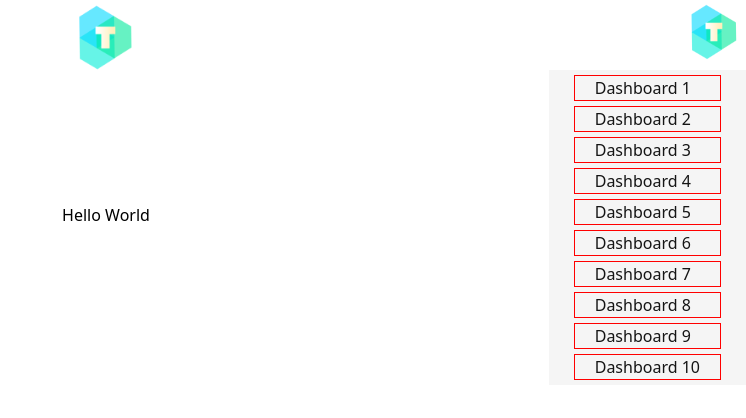
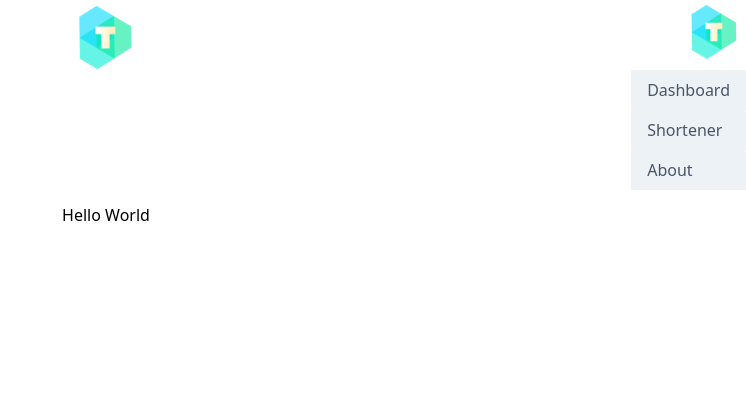
Before and after one commit to iLuiizUHD/tidis-frontend, a Nuxt app: page / in a window 1280 px wide. Shown: the top 418 px of the page, without its empty margins (534-1280 px from the left). Built offline with nearby package versions, Linux system fonts and the light colour scheme.

Commit message:
Menu and header in all pages

```diff
--- a/components/Header.vue
+++ b/components/Header.vue
@@ -2,9 +2,9 @@
   <header class="t-header">
     <div class="t-header-empty"></div>
     <div class="t-header-logo-container">
-      <a href="/" class="t-logo" title="Home">
+      <nuxt-link to="/" class="t-logo" title="Home">
         <img src="/android-chrome-192x192.png" alt="Tidis logo" />
-      </a>
+      </nuxt-link>
     </div>
     <div class="t-header-actions">
       <section class="t-menu">
@@ -13,9 +13,15 @@
         </button>
 
         <transition name="slide-fade">
-          <ul v-show="isMenuOpen" class="absolute t-user-menu">
-            <li v-for="(i, o) in 10" :key="o">
-              <nuxt-link to="/dashboard/dashboard">Dashboard {{ i }}</nuxt-link>
+          <ul v-show="isMenuOpen" class="t-user-menu">
+            <li>
+              <nuxt-link to="/dashboard">Dashboard</nuxt-link>
+            </li>
+            <li>
+              <nuxt-link to="/shortener">Shortener</nuxt-link>
+            </li>
+            <li>
+              <nuxt-link to="/about">About</nuxt-link>
             </li>
           </ul>
         </transition>
@@ -73,23 +79,25 @@ export default Vue.extend({
       float: right;
 
       .t-user-menu {
+        @apply absolute;
+        @apply text-gray-700;
+
         background: whitesmoke;
         right: 0;
 
         li {
-          color: #151515;
-          border: 1px solid #f00;
-          margin: 5px 25px;
-          transition: 0.2s cubic-bezier(0.455, 0.03, 0.515, 0.955);
-          cursor: pointer;
+          a {
+            @apply rounded-t;
+            @apply bg-gray-200;
+            @apply py-2;
+            @apply px-4;
+            @apply block;
+            @apply whitespace-no-wrap;
+          }
 
-          a {
-            padding: 20px;
+          a:hover {
+            @apply bg-gray-400;
           }
-        }
-
-        li:hover {
-          background: #e2e2e2;
         }
       }
     }
@@ -113,9 +121,13 @@ export default Vue.extend({
 .slide-fade-leave-active {
   transition: all 0.3s cubic-bezier(1, 0.5, 0.8, 1);
 }
-.slide-fade-enter,
-.slide-fade-leave-to {
+.slide-fade-enter {
   transform: translateY(10px);
   opacity: 0;
 }
+
+.slide-fade-leave-to {
+  transform: translateY(-10px);
+  opacity: 0;
+}
 </style>
--- a/layouts/default.vue
+++ b/layouts/default.vue
@@ -1,5 +1,6 @@
 <template>
   <main class="main-container">
+    <Header />
     <Nuxt />
   </main>
 </template>
--- a/nuxt.config.js
+++ b/nuxt.config.js
@@ -85,6 +85,11 @@ export default {
     ],
   },
 
+  layoutTransition: {
+    name: "layout",
+    mode: "out-in",
+  },
+
   server: {
     port: 8000, // default: 3000
   },
--- a/pages/index.vue
+++ b/pages/index.vue
@@ -1,6 +1,5 @@
 <template>
   <div class="t-site-content">
-    <Header />
     <section class="container">
       <h1 class="m-32">Hello World</h1>
     </section>
--- /dev/null
+++ b/pages/shortener/index.vue
@@ -0,0 +1,10 @@
+<template>
+  <div>
+    <h1>Shortener</h1>
+  </div>
+</template>
+<script lang="ts">
+import Vue from "vue";
+export default Vue.extend({});
+</script>
+<style></style>
```
Also changed, not shown: assets/scss/global.scss (+9 -0 lines), pages/dashboard/index.vue (renamed from pages/dashboard/dashboard.vue).
